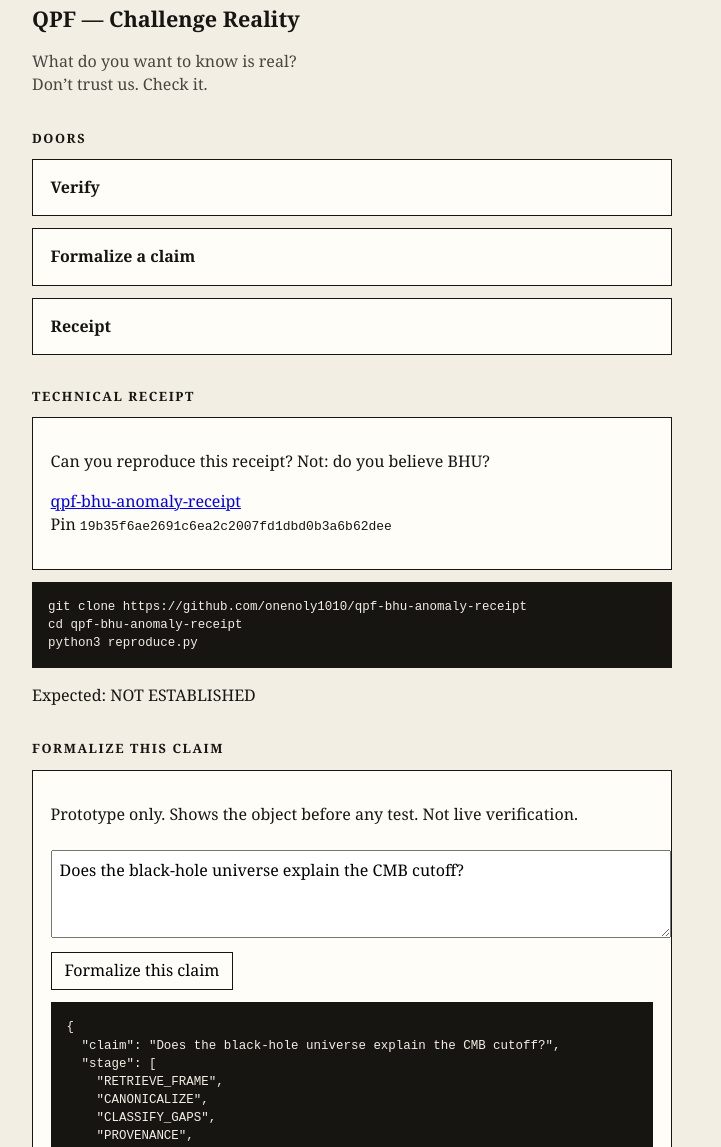
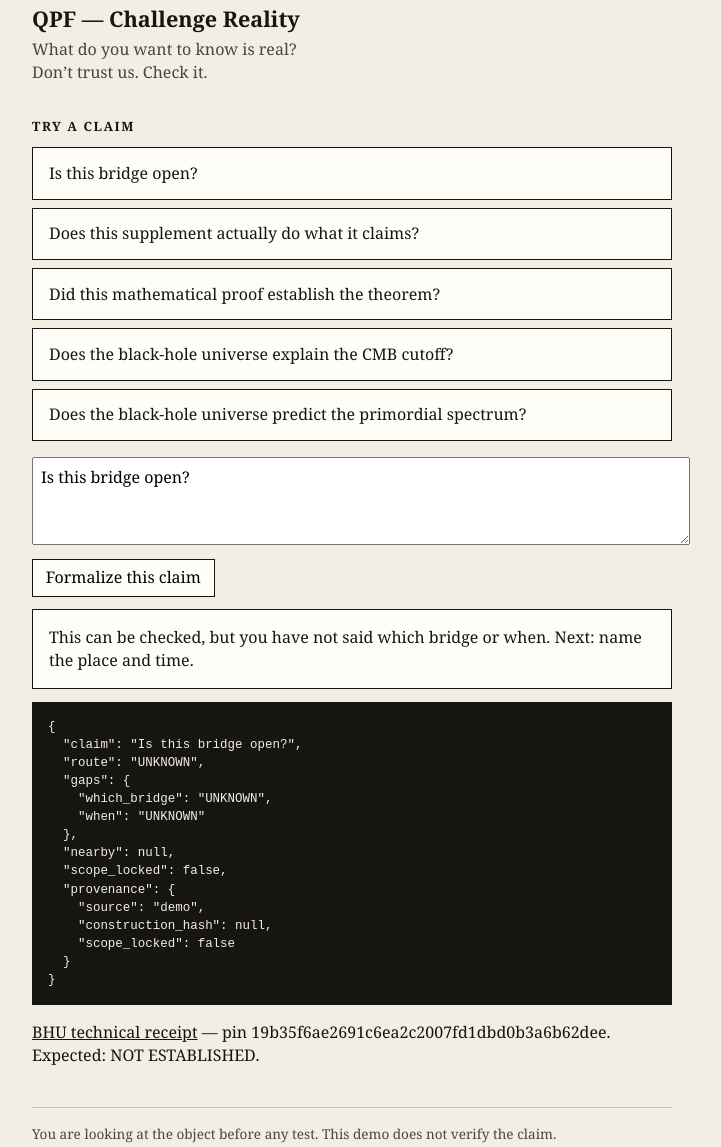
Before and after one commit to onenoly1010/qpf-challenge-reality, a plain HTML site: page index.html in a window 1280 px wide. Shown: the part 37-1184 px from the top of the page, without its empty margins (288-1009 px from the left). Drawn offline with Linux system fonts and the light colour scheme.

Commit message:
Comprehension pass: everyday claims + one-line meaning.

```diff
--- a/index.html
+++ b/index.html
@@ -9,67 +9,57 @@
 body{margin:0;font-family:Georgia,serif;background:var(--paper);color:var(--ink);line-height:1.45}
 main{max-width:40rem;margin:0 auto;padding:2.5rem 1.25rem 4rem}
 h1{font-size:1.35rem;margin:0 0 .25rem}
-.sub{color:#4a453e;margin-bottom:1rem}
+.sub{color:#4a453e;margin:0 0 1.5rem}
 h2{font-size:.8rem;letter-spacing:.12em;text-transform:uppercase;margin:2rem 0 .75rem}
-.doors{display:grid;gap:.75rem}
-a.door,.card{display:block;border:1px solid var(--ink);padding:1rem 1.1rem;text-decoration:none;color:inherit;background:#fffdf8}
-pre{background:#171512;color:#f2eee4;padding:1rem;overflow-x:auto;font-size:.78rem;white-space:pre-wrap}
-button,textarea{font:inherit}button{padding:.4rem .8rem;border:1px solid #171512;background:#fffdf8;cursor:pointer}
-textarea{width:100%;margin:.5rem 0;padding:.5rem}
+.card,button.ex{display:block;width:100%;text-align:left;border:1px solid var(--ink);padding:.85rem 1rem;background:#fffdf8;color:inherit;font:inherit;cursor:pointer;margin:0 0 .5rem}
+button.primary{width:auto;font:inherit;padding:.4rem .8rem;border:1px solid var(--ink);background:#fffdf8;cursor:pointer}
+textarea{width:100%;margin:.5rem 0;padding:.5rem;font:inherit}
+pre{background:#171512;color:#f2eee4;padding:1rem;font-size:.78rem;white-space:pre-wrap}
+.plain{border:1px solid var(--ink);padding:1rem;background:#fffdf8;margin:.75rem 0}
 footer{margin-top:2.5rem;font-size:.85rem;color:#4a453e;border-top:1px solid var(--rule);padding-top:1rem}
+a{color:inherit}
 </style>
 </head>
 <body>
 <main>
 <h1>QPF — Challenge Reality</h1>
 <p class="sub">What do you want to know is real?<br>Don’t trust us. Check it.</p>
-<h2>Doors</h2>
-<div class="doors">
-<a class="door" href="#verify"><b>Verify</b></a>
-<a class="door" href="#demo"><b>Formalize a claim</b></a>
-<a class="door" href="https://github.com/onenoly1010/qpf-bhu-anomaly-receipt"><b>Receipt</b></a>
-</div>
-<h2 id="verify">Technical receipt</h2>
-<div class="card">
-<p>Can you reproduce this receipt? Not: do you believe BHU?</p>
-<p><a href="https://github.com/onenoly1010/qpf-bhu-anomaly-receipt">qpf-bhu-anomaly-receipt</a><br>Pin <code>19b35f6ae2691c6ea2c2007fd1dbd0b3a6b62dee</code></p>
-</div>
-<pre>git clone https://github.com/onenoly1010/qpf-bhu-anomaly-receipt
-cd qpf-bhu-anomaly-receipt
-python3 reproduce.py</pre>
-<p>Expected: NOT ESTABLISHED</p>
-<h2 id="demo">Formalize this claim</h2>
-<div class="card">
-<p>Prototype only. Shows the object before any test. Not live verification.</p>
-<textarea id="q" rows="3">Does the black-hole universe explain the CMB cutoff?</textarea>
-<button type="button" id="go">Formalize this claim</button>
+<h2>Try a claim</h2>
+<button class="ex" data-q="Is this bridge open?">Is this bridge open?</button>
+<button class="ex" data-q="Does this supplement actually do what it claims?">Does this supplement actually do what it claims?</button>
+<button class="ex" data-q="Did this mathematical proof establish the theorem?">Did this mathematical proof establish the theorem?</button>
+<button class="ex" data-q="Does the black-hole universe explain the CMB cutoff?">Does the black-hole universe explain the CMB cutoff?</button>
+<button class="ex" data-q="Does the black-hole universe predict the primordial spectrum?">Does the black-hole universe predict the primordial spectrum?</button>
+<textarea id="q" rows="3">Is this bridge open?</textarea>
+<button class="primary" type="button" id="go">Formalize this claim</button>
+<div class="plain" id="plain"></div>
 <pre id="out"></pre>
-</div>
-<footer>Interpretation can be flexible. The tested object cannot be. Router not live. BHU NOT ESTABLISHED.</footer>
+<p><a href="https://github.com/onenoly1010/qpf-bhu-anomaly-receipt">BHU technical receipt</a> — pin 19b35f6ae2691c6ea2c2007fd1dbd0b3a6b62dee. Expected: NOT ESTABLISHED.</p>
+<footer>You are looking at the object before any test. This demo does not verify the claim.</footer>
 </main>
 <script>
 (function(){
 var PIN="19b35f6ae2691c6ea2c2007fd1dbd0b3a6b62dee";
-var q=document.getElementById("q"),out=document.getElementById("out");
+var q=document.getElementById("q"),out=document.getElementById("out"),plain=document.getElementById("plain");
 function formalize(raw){
- raw=(raw||"").trim();
- var t=raw.toLowerCase();
- var bhu=/black.?hole|bhu|gazta/.test(t);
- var cmb=/cmb|cutoff|quadrupole|correlation/.test(t);
- var spec=/spectrum|n_s|scalar perturbation|p_r|primordial/.test(t);
- var o={claim:raw,stage:["RETRIEVE_FRAME","CANONICALIZE","CLASSIFY_GAPS","PROVENANCE","ROUTE"],
-  frame:{family:bhu?"BHU":"UNKNOWN",construction_hash:null,scope_locked:false},
-  fields:{version:"UNKNOWN",parameters:"UNKNOWN",observation:cmb?"CMB large-angle / cutoff":spec?"primordial spectrum":"UNKNOWN"},
-  gaps:{},nearby:null,route:"CHALLENGE",note:"No value invented. Keyword demo."};
- if(bhu&&spec){o.gaps.P_R="ABSENT";o.gaps.S1_S7="LOCKED";o.nearby={pin:PIN,relation:"same family, different test"};o.route="UNDERDETERMINED / cannot execute this test";o.note="ABSENT is not unfalsifiable. This test cannot run.";}
- else if(bhu&&cmb){o.gaps.version="UNKNOWN";o.nearby={pin:PIN,cell:"theta_cut",relation:"scope mismatch"};o.route="CANDIDATE";o.note="We found something related; it isn\u2019t necessarily the same claim.";}
- else if(bhu){o.gaps.version="UNKNOWN";o.nearby={pin:PIN,relation:"family only"};o.route="CANDIDATE";o.note="We found something related; it isn\u2019t necessarily the same claim.";}
- else {o.gaps.scope="UNKNOWN";o.route="DRAFT / CHALLENGE";}
- o.provenance={source:"qpf-challenge-reality demo",construction_hash:o.nearby?o.nearby.pin:null,retrieved_at:"client-local",scope_locked:false};
- return JSON.stringify(o,null,2);
+ raw=(raw||"").trim(); var t=raw.toLowerCase();
+ var bhu=/black.?hole|bhu|gazta/.test(t), cmb=/cmb|cutoff|quadrupole/.test(t), spec=/spectrum|primordial/.test(t);
+ var bridge=/bridge/.test(t), supp=/supplement|vitamin|pill/.test(t), proof=/proof|theorem|mathematical/.test(t);
+ var o={claim:raw,route:"CHALLENGE",gaps:{},nearby:null,scope_locked:false}, say="";
+ if(bridge){o.gaps.which_bridge="UNKNOWN";o.gaps.when="UNKNOWN";o.route="UNKNOWN";say="This can be checked, but you have not said which bridge or when. Next: name the place and time.";}
+ else if(supp){o.gaps.product="UNKNOWN";o.gaps.claimed_effect="UNKNOWN";o.route="UNKNOWN";say="This can be checked only after the product and the claimed effect are named. A label is not a test.";}
+ else if(proof){o.gaps.theorem="UNKNOWN";o.gaps.proof_object="UNKNOWN";o.route="UNKNOWN";say="A proof exists is not the same object as a specific proof of a named theorem. Name both.";}
+ else if(bhu&&spec){o.gaps.P_R="ABSENT";o.route="UNDERDETERMINED";o.nearby=PIN;say="The registered BHU construction does not supply this object, so this test cannot run. That does not mean the whole idea is false.";}
+ else if(bhu&&cmb){o.gaps.version="UNKNOWN";o.route="CANDIDATE";o.nearby=PIN;say="There is a related receipt for one construction. Your question does not lock that construction. Related is not the same claim.";}
+ else if(bhu){o.gaps.version="UNKNOWN";o.route="CANDIDATE";o.nearby=PIN;say="There is a related receipt. It is not automatically this question.";}
+ else {o.gaps.scope="UNKNOWN";o.route="DRAFT";say="Not enough is specified to test. You can still put it on the table as a draft.";}
+ o.provenance={source:"demo",construction_hash:o.nearby,scope_locked:false};
+ return {o:o,say:say};
 }
-function run(){out.textContent=formalize(q.value);}
-document.getElementById("go").addEventListener("click",run);run();
+function run(){var r=formalize(q.value);plain.textContent=r.say;out.textContent=JSON.stringify(r.o,null,2);}
+document.getElementById("go").onclick=run;
+document.querySelectorAll("button.ex").forEach(function(b){b.onclick=function(){q.value=b.getAttribute("data-q");run();};});
+run();
 })();
 </script>
 </body></html>
```
